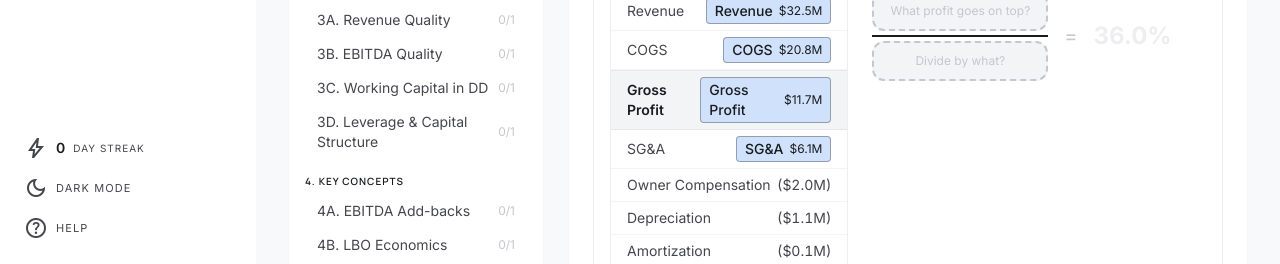
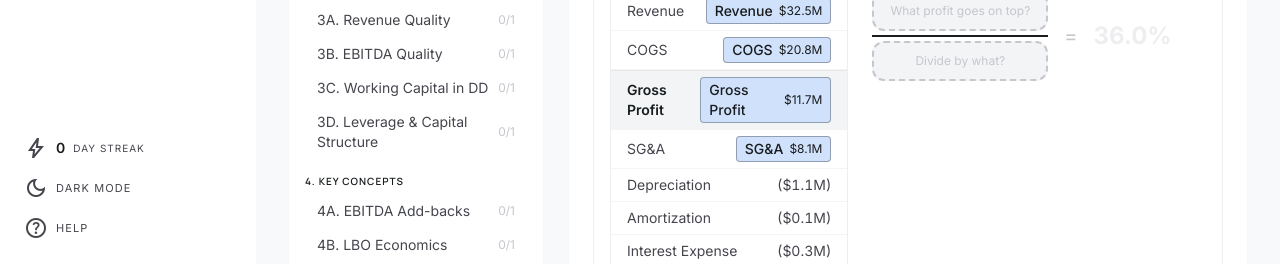
Before and after one commit to zmcray/Forge, a React (Vite) app in the folder app/: page /learn in a window 1280 px wide. Shown: the part 536-800 px from the top of the page. Built offline with nearby package versions, Linux system fonts and the light colour scheme.

Commit message:
feat(learn): WIP value creation learn sections and research notes

```diff
--- a/app/src/components/learn/CalculationExercise.jsx
+++ b/app/src/components/learn/CalculationExercise.jsx
@@ -75,6 +75,7 @@ export default function CalculationExercise({ exercise, isComplete, onComplete }
               draggables={exercise.draggables}
               supplementalItems={exercise.supplementalItems || []}
               placedItemIds={placedItemIds}
+              sgaBreakdown={exercise.sgaBreakdown || []}
             />
           </div>
           <div className="w-3/5">
--- a/app/src/components/learn/SimplePnL.jsx
+++ b/app/src/components/learn/SimplePnL.jsx
@@ -1,9 +1,10 @@
+import { useState } from "react";
+
 const PNL_LINES = [
   { id: "revenue", label: "Revenue", value: "$32.5M" },
   { id: "cogs", label: "COGS", value: "($20.8M)" },
   { id: "gross-profit", label: "Gross Profit", value: "$11.7M", isSummary: true },
-  { id: "sga", label: "SG&A", value: "($6.1M)" },
-  { id: "owner-comp", label: "Owner Compensation", value: "($2.0M)" },
+  { id: "sga", label: "SG&A", value: "($8.1M)" },
   { id: "depreciation", label: "Depreciation", value: "($1.1M)" },
   { id: "amortization", label: "Amortization", value: "($0.1M)" },
   { id: "interest", label: "Interest Expense", value: "($0.3M)" },
@@ -34,9 +35,29 @@ function DraggableItem({ item, isPlaced }) {
   );
 }
 
-export default function SimplePnL({ draggables, supplementalItems = [], placedItemIds }) {
+function SgaBreakdownRow({ item, isDraggable, isPlaced, draggableMap }) {
+  return (
+    <div className="flex items-center justify-between px-4 pl-8 py-1 bg-surface-container-low/50">
+      <span className={`text-xs ${item.isAddBack ? "text-amber-700 dark:text-amber-400 font-medium" : "text-on-surface-variant"}`}>
+        {item.isAddBack && <span className="mr-1">*</span>}
+        {item.label}
+      </span>
+      {isDraggable ? (
+        <DraggableItem item={draggableMap[item.id] || item} isPlaced={isPlaced} />
+      ) : (
+        <span className={`text-xs tabular-nums ${item.isAddBack ? "text-amber-700 dark:text-amber-400" : ""}`}>
+          {item.value}
+        </span>
+      )}
+    </div>
+  );
+}
+
+export default function SimplePnL({ draggables, supplementalItems = [], placedItemIds, sgaBreakdown = [] }) {
+  const [sgaExpanded, setSgaExpanded] = useState(false);
   const draggableIds = new Set(draggables.map(d => d.id));
   const draggableMap = Object.fromEntries(draggables.map(d => [d.id, d]));
+  const hasSgaBreakdown = sgaBreakdown.length > 0;
 
   return (
     <div className="sticky top-4">
@@ -48,16 +69,25 @@ export default function SimplePnL({ draggables, supplementalItems = [], placedIt
           {PNL_LINES.map(line => {
             const isDraggable = draggableIds.has(line.id);
             const isPlaced = placedItemIds.has(line.id);
+            const isSgaExpandable = line.id === "sga" && hasSgaBreakdown;
 
             return (
+              <div key={line.id}>
                 <div
-                key={line.id}
                   className={`flex items-center justify-between px-4 py-1.5 ${
                     line.isSummary ? "bg-surface-container-low border-t border-outline-variant/30" : ""
-                }`}
+                  } ${isSgaExpandable ? "cursor-pointer hover:bg-surface-container-high/50 transition-colors" : ""}`}
+                  onDoubleClick={isSgaExpandable ? () => setSgaExpanded(!sgaExpanded) : undefined}
+                  onClick={isSgaExpandable ? () => setSgaExpanded(!sgaExpanded) : undefined}
                 >
-                <span className={`text-sm ${line.isSummary ? "font-semibold text-on-surface" : "text-on-surface-variant"}`}>
+                  <span className={`text-sm ${line.isSummary ? "font-semibold text-on-surface" : "text-on-surface-variant"} ${isSgaExpandable ? "flex items-center gap-1" : ""}`}>
+                    {isSgaExpandable && (
+                      <span className={`text-xs transition-transform inline-block ${sgaExpanded ? "rotate-90" : ""}`}>&#9654;</span>
+                    )}
                     {line.label}
+                    {isSgaExpandable && !sgaExpanded && (
+                      <span className="text-[10px] text-primary ml-1 animate-pulse">click to explore</span>
+                    )}
                   </span>
                   {isDraggable ? (
                     <DraggableItem item={draggableMap[line.id]} isPlaced={isPlaced} />
@@ -65,6 +95,26 @@ export default function SimplePnL({ draggables, supplementalItems = [], placedIt
                     <span className={`text-sm tabular-nums ${line.isSummary ? "font-semibold" : ""}`}>
                       {line.value}
                     </span>
+                  )}
+                </div>
+
+                {isSgaExpandable && sgaExpanded && (
+                  <div className="border-t border-outline-variant/10">
+                    <div className="px-4 pl-8 py-1 bg-amber-50/30 dark:bg-amber-900/10 border-b border-outline-variant/10">
+                      <span className="text-[10px] font-semibold text-amber-700 dark:text-amber-400 uppercase tracking-wide">
+                        * = potential add-back
+                      </span>
+                    </div>
+                    {sgaBreakdown.map(item => (
+                      <SgaBreakdownRow
+                        key={item.id}
+                        item={item}
+                        isDraggable={draggableIds.has(item.id)}
+                        isPlaced={placedItemIds.has(item.id)}
+                        draggableMap={draggableMap}
+                      />
+                    ))}
+                  </div>
                 )}
               </div>
             );
--- a/app/src/data/learnContent.js
+++ b/app/src/data/learnContent.js
@@ -33,7 +33,7 @@ export const LEARN_CONTENT = [
               { id: "cogs", label: "COGS", value: "$20.8M" },
               { id: "gross-profit", label: "Gross Profit", value: "$11.7M" },
               { id: "net-income", label: "Net Income", value: "$2.3M" },
-              { id: "sga", label: "SG&A", value: "$6.1M" }
+              { id: "sga", label: "SG&A", value: "$8.1M" }
             ],
             supplementalItems: []
           }
@@ -45,7 +45,7 @@ export const LEARN_CONTENT = [
         blocks: [
           {
             type: "text",
-            content: "Net margin shows how much of each revenue dollar survives all the way to the bottom line after every expense: COGS, overhead, owner compensation, depreciation, interest, and taxes. In public company analysis, net margin is a core metric. In LMM PE, it is often misleading because owner compensation, one-time costs, and tax structures distort it."
+            content: "Net margin shows how much of each revenue dollar survives all the way to the bottom line after every expense: COGS, SG&A, depreciation, interest, and taxes. In public company analysis, net margin is a core metric. In LMM PE, it is often misleading because one-time costs, discretionary spending, and tax structures distort it."
           },
           {
             type: "text",
@@ -58,7 +58,7 @@ export const LEARN_CONTENT = [
             instruction: "Build the net margin formula. What goes in the numerator and denominator?",
             resultLabel: "Net Margin",
             resultValue: "7.1%",
-            explanation: "Summit's 7.1% net margin looks thin, but in LMM this number is almost always misleading. The owner takes $2.0M in compensation plus $400K in perks. Interest expense reflects the current owner's debt choices, not what a buyer would structure. Depreciation is a non-cash charge. That is why PE strips all of this out and works with EBITDA and Adjusted EBITDA instead. The next two exercises show exactly how.",
+            explanation: "Summit's 7.1% net margin looks thin, but in LMM this number is almost always misleading. SG&A includes discretionary spending and perks that will change under new ownership. Interest expense reflects the current owner's debt choices, not what a buyer would structure. Depreciation is a non-cash charge. That is why PE strips all of this out and works with EBITDA and Adjusted EBITDA instead. The next two exercises show exactly how.",
             zones: [
               { id: "numerator", correctIds: ["net-income"], hint: "What is the bottom line?" },
               { id: "denominator", correctIds: ["revenue"], hint: "Divide by what?" }
@@ -68,7 +68,7 @@ export const LEARN_CONTENT = [
               { id: "gross-profit", label: "Gross Profit", value: "$11.7M" },
               { id: "net-income", label: "Net Income", value: "$2.3M" },
               { id: "cogs", label: "COGS", value: "$20.8M" },
-              { id: "owner-comp", label: "Owner Comp", value: "$2.0M" }
+              { id: "sga", label: "SG&A", value: "$8.1M" }
             ],
             supplementalItems: []
           }
@@ -93,7 +93,7 @@ export const LEARN_CONTENT = [
             instruction: "Build the EBITDA formula. Start with Net Income, then add back the four items that EBITDA removes.",
             resultLabel: "EBITDA",
             resultValue: "$4.6M",
-            explanation: "EBITDA of $4.6M on $32.5M revenue gives a 14.2% EBITDA margin. This is the operating earnings before any adjustments. But this is not the number PE uses to value the business. The owner's excess compensation, perks, and one-time costs still need to be added back. That is the next step: Adjusted EBITDA.",
+            explanation: "EBITDA of $4.6M on $32.5M revenue gives a 14.2% EBITDA margin. This is the operating earnings before any adjustments. But this is not the number PE uses to value the business. Discretionary spending buried in SG&A, perks, and one-time costs still need to be added back. That is the next step: Adjusted EBITDA.",
             zones: [
               { id: "base", correctIds: ["net-income"], hint: "Start with the bottom line" },
               { id: "add1", correctIds: ["interest", "taxes", "depreciation", "amortization"], hint: "Add back..." },
@@ -122,20 +122,20 @@ export const LEARN_CONTENT = [
         blocks: [
           {
             type: "text",
-            content: "Adjusted EBITDA is the number PE uses to value a business. It takes EBITDA and adds back costs that will not continue under new ownership: owner perks, one-time expenses, and above-market rent the owner charges. These add-backs are where the art of LMM analysis lives. Legitimate add-backs can double the effective profitability; aggressive ones are a red flag."
+            content: "Adjusted EBITDA is the number PE uses to value a business. It takes EBITDA and adds back costs that will not continue under new ownership. These add-backs are where the art of LMM analysis lives. Legitimate add-backs can double the effective profitability; aggressive ones are a red flag."
           },
           {
             type: "text",
-            content: "Summit has three add-backs. Drag them from the 'Additional Items' section into the equation to see how they transform the valuation basis."
+            content: "But where are the add-backs hiding? In LMM businesses, most of them are buried inside SG&A. Click on the SG&A line in the P&L to see what is inside, then drag the legitimate add-backs into the equation."
           },
           {
             type: "calculationExercise",
             id: "ex-1d-calc",
             layout: "addition",
-            instruction: "Build the Adjusted EBITDA formula. Start with EBITDA, then add the three legitimate add-backs.",
+            instruction: "Explore SG&A to find the add-backs, then build the Adjusted EBITDA formula.",
             resultLabel: "Adjusted EBITDA",
             resultValue: "$5.5M",
-            explanation: "The $0.9M in add-backs takes EBITDA from $4.6M to $5.5M, a 20% increase. At a typical 5-6x multiple, that $0.9M in add-backs is worth $4.5-5.4M in enterprise value. This is why add-back analysis is so critical in PE. Note: this does not yet include the biggest potential add-back, owner excess compensation ($2.0M salary vs. a $250K replacement GM), which would push Adjusted EBITDA even higher. That larger adjustment is typically negotiated separately.",
+            explanation: "The $0.9M in add-backs takes EBITDA from $4.6M to $5.5M, a 20% increase. At a typical 5-6x multiple, that $0.9M in add-backs is worth $4.5-5.4M in enterprise value. This is why digging into SG&A is critical.\n\nYou may have noticed the biggest line hiding in SG&A: Owner Compensation at $2.0M. A replacement GM might cost $250K, making the excess roughly $1.75M. So why is it not in the formula above? Owner comp is almost always the most contested add-back in a deal. Sellers argue their full salary should be added back; buyers argue only the excess above a market replacement is legitimate. The gap between $2.0M and $250K is where negotiations get heated. Many deals include an earn-out or consulting agreement specifically to bridge this disagreement. In practice, the owner comp add-back is negotiated separately from the 'clean' add-backs like perks and one-time costs.",
             zones: [
               { id: "base", correctIds: ["ebitda"], hint: "Start with EBITDA" },
               { id: "add1", correctIds: ["owner-perks", "one-time", "above-market-rent"], hint: "Add-back" },
@@ -146,15 +146,18 @@ export const LEARN_CONTENT = [
               { id: "ebitda", label: "EBITDA", value: "$4.6M" },
               { id: "owner-perks", label: "Owner Perks", value: "$0.4M" },
               { id: "one-time", label: "One-Time Expenses", value: "$0.3M" },
-              { id: "above-market-rent", label: "Above-Market Rent", value: "$0.2M" },
-              { id: "owner-comp", label: "Owner Comp", value: "$2.0M" },
-              { id: "sga", label: "SG&A", value: "$6.1M" }
+              { id: "above-market-rent", label: "Above-Market Rent", value: "$0.2M" }
+            ],
+            sgaBreakdown: [
+              { id: "owner-comp-line", label: "Owner Compensation", value: "$2.0M", isAddBack: true },
+              { id: "owner-perks", label: "Owner Perks", value: "$0.4M", isAddBack: true },
+              { id: "one-time", label: "One-Time Legal/Consulting", value: "$0.3M", isAddBack: true },
+              { id: "above-market-rent", label: "Above-Market Rent", value: "$0.2M", isAddBack: true },
+              { id: "sales-marketing", label: "Sales & Marketing", value: "$2.5M" },
+              { id: "office-admin", label: "Office & Admin", value: "$2.7M" }
             ],
             supplementalItems: [
-              { id: "ebitda", label: "EBITDA", value: "$4.6M" },
-              { id: "owner-perks", label: "Owner Perks", value: "$0.4M" },
-              { id: "one-time", label: "One-Time Expenses", value: "$0.3M" },
-              { id: "above-market-rent", label: "Above-Market Rent", value: "$0.2M" }
+              { id: "ebitda", label: "EBITDA", value: "$4.6M", note: "Calculated in the previous exercise: Net Income + Interest + Taxes + Depreciation + Amortization" }
             ]
           }
         ]
@@ -212,7 +215,7 @@ export const LEARN_CONTENT = [
           {
             type: "exercise",
             id: "ex-2a-2",
-            q: "Now screen BrightSmile Dental Partners using the same seven metrics. Look at its key metrics below and decide: pass or investigate further?",
+            q: "Now screen BrightSmile Dental Partners using the same seven metrics. Look at its key metrics above and decide: pass or investigate further?",
             inputMode: "qualitative",
             answer: "BrightSmile screens well for a roll-up: Revenue $9.8M (slightly below LMM threshold but growing fast at 32.4%). Gross margin 55.1% is excellent for dental. Adjusted EBITDA margin 25.5% is strong. Customer concentration 3% is ideal (diversified patient base). Recurring revenue 70% (patients return every 6 months). Leverage 2.0x is comfortable. The concern: $9.8M revenue is technically below the $10M floor, but the 32% growth rate means it will cross that threshold within a quarter. Also, how much of that growth is organic vs. acquired? Worth a deeper look, but it screens in."
           }
--- a/app/vite.config.js
+++ b/app/vite.config.js
@@ -1,9 +1,67 @@
+import { readFileSync } from "fs";
 import { defineConfig } from "vite";
 import react from "@vitejs/plugin-react";
 import tailwindcss from "@tailwindcss/vite";
 
+// Load .env into process.env for server-side API plugin
+try {
+  const env = readFileSync(".env", "utf-8");
+  for (const line of env.split("\n")) {
+    const match = line.match(/^\s*([\w.-]+)\s*=\s*(.*)?\s*$/);
+    if (match && !process.env[match[1]]) {
+      process.env[match[1]] = match[2] || "";
+    }
+  }
+} catch {}
+
+function apiDevPlugin() {
+  return {
+    name: "forge-api-dev",
+    configureServer(server) {
+      server.middlewares.use("/api/evaluate", async (req, res) => {
+        if (req.method !== "POST") {
+          res.statusCode = 405;
+          res.end(JSON.stringify({ error: "Method not allowed" }));
+          return;
+        }
+
+        const chunks = [];
+        for await (const chunk of req) chunks.push(chunk);
+        let body;
+        try {
+          body = JSON.parse(Buffer.concat(chunks).toString());
+        } catch {
+          res.statusCode = 400;
+          res.end(JSON.stringify({ error: "Invalid JSON" }));
+          return;
+        }
+
+        // Dynamically import the handler to avoid bundling the SDK
+        try {
+          const { POST } = await import("./api/evaluate.js");
+          const request = new Request("http://localhost/api/evaluate", {
+            method: "POST",
+            headers: { "content-type": "application/json", ...Object.fromEntries(
+              Object.entries(req.headers).filter(([k]) => k.startsWith("x-"))
+            )},
+            body: JSON.stringify(body),
+          });
+          const response = await POST(request);
+          res.statusCode = response.status;
+          res.setHeader("Content-Type", "application/json");
+          res.end(JSON.stringify(await response.json()));
+        } catch (err) {
+          console.error("[api/evaluate] Dev handler error:", err.message);
+          res.statusCode = 502;
+          res.end(JSON.stringify({ error: "Evaluation unavailable" }));
+        }
+      });
+    },
+  };
+}
+
 export default defineConfig({
-  plugins: [react(), tailwindcss()],
+  plugins: [apiDevPlugin(), react(), tailwindcss()],
   build: {
     rollupOptions: {
       external: ["@anthropic-ai/sdk"],
```
Also changed, not shown: app/api/evaluate.js (+6 -3 lines), 4 other files (tests, documents, lock files or other folders). Lines whose indentation alone changed are shown as unchanged.
